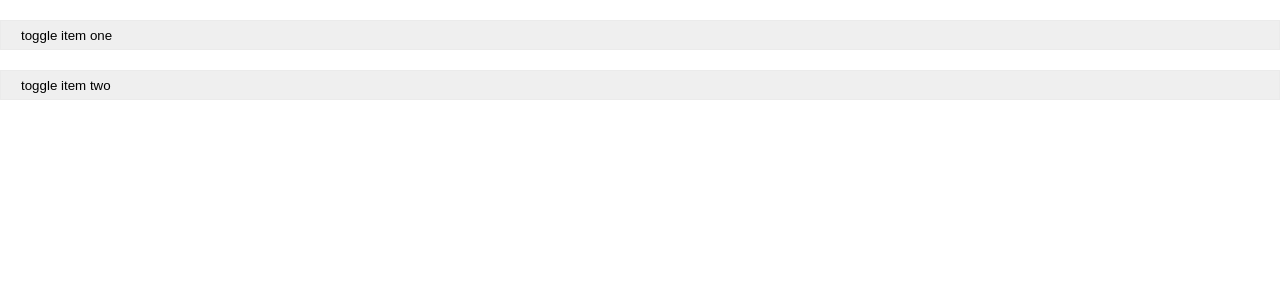
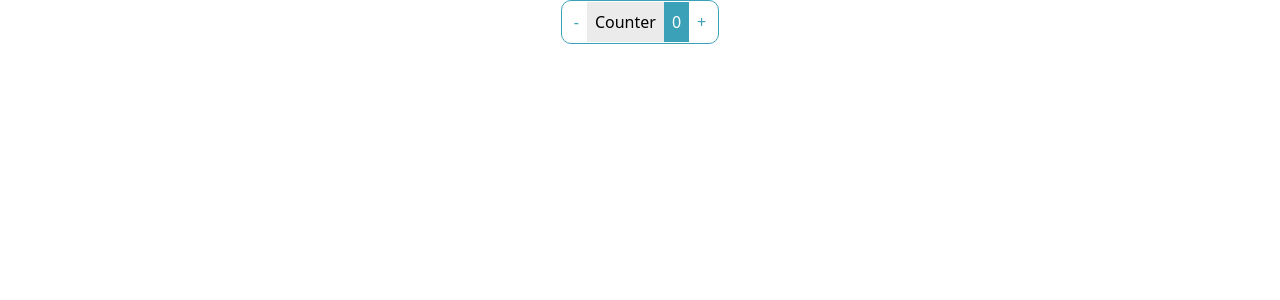
Before and after one commit to isVivek99/react-advanced-training, a React (Create React App) app: page / in a window 1280 px wide. Shown: the top 300 px of the page. Built offline with nearby package versions, Linux system fonts and the light colour scheme.

Commit message:
✨ feat(compound-components): added compound component counter

```diff
--- a/package.json
+++ b/package.json
@@ -10,6 +10,7 @@
     "@types/node": "^16.11.58",
     "@types/react": "^18.0.19",
     "@types/react-dom": "^18.0.6",
+    "bootstrap": "^5.2.1",
     "react": "^18.2.0",
     "react-dom": "^18.2.0",
     "react-scripts": "5.0.1",
--- a/src/Pages/compound-components/PageOne.tsx
+++ b/src/Pages/compound-components/PageOne.tsx
@@ -5,24 +5,25 @@ import Accordian, {
   AccordianPanel,
 } from '../../compound-components-pattern/Accordian';
 
+import {
+  Counter,
+  Label,
+  Decrement,
+  Increment,
+  Count,
+} from '../../compound-components-pattern/Counter';
+
 const PageOne = () => {
   return (
     <div>
-      <br />
-      <Accordian>
-        <AccordianItem id='1'>
-          <AccordianToggle>toggle item one</AccordianToggle>
-          <AccordianPanel>item one content</AccordianPanel>
-        </AccordianItem>
-      </Accordian>
-      {/*  */}
-      <br />
-      <Accordian>
-        <AccordianItem id='2'>
-          <AccordianToggle>toggle item two</AccordianToggle>
-          <AccordianPanel>item two cotent</AccordianPanel>
-        </AccordianItem>
-      </Accordian>
+      <div className=''>
+        <Counter>
+          <Decrement icon='minus' />
+          <Label>Counter</Label>
+          <Count max={10} />
+          <Increment icon='plus' />
+        </Counter>
+      </div>
     </div>
   );
 };
--- /dev/null
+++ b/src/compound-components-pattern/Accordian/AccordianContext.tsx
@@ -0,0 +1,43 @@
+import React, { useContext } from 'react';
+
+interface AppContextInterface {
+  activePanel: string;
+  handlePanelActive: any;
+}
+
+const AccordianContextDefaultvalue = {
+  activePanel: '',
+  handlePanelActive: '',
+};
+export const AccordianContext = React.createContext<AppContextInterface>(
+  AccordianContextDefaultvalue
+);
+
+const AccordianItemContextDefaultValue = {
+  id: '',
+};
+export const AccordianItemContext = React.createContext(
+  AccordianItemContextDefaultValue
+);
+
+export function useAccordian() {
+  const context = useContext(AccordianContext);
+  if (context === undefined) {
+    throw new Error('useAccordian must be used with a <Accordian/>');
+  }
+  return context;
+}
+
+export function useAccordianItem() {
+  const context = useContext(AccordianItemContext);
+  if (context === undefined) {
+    throw new Error('useAccordian must be used with a <AccordianItem/>');
+  }
+  return context;
+}
+
+/**
+ * create conext gives:
+ * AccordianContext.Provider
+ * AccordianContext.Consumer
+ */
--- a/src/compound-components-pattern/Accordian/index.tsx
+++ b/src/compound-components-pattern/Accordian/index.tsx
@@ -1,10 +1,18 @@
 import React, { useState } from 'react';
+import {
+  AccordianContext,
+  AccordianItemContext,
+  useAccordian,
+  useAccordianItem,
+} from './AccordianContext';
 
-export const AccordianToggle = ({ id, handlePanelActive, children }: any) => {
-  const handleClick = () => {
-    console.log(id, handlePanelActive);
-    handlePanelActive(id);
-  };
+type ActivePanel = '0' | '1' | '2';
+type handleClickActiveState = React.Dispatch<React.SetStateAction<ActivePanel>>;
+
+export const AccordianToggle = ({ children }: any) => {
+  const { handlePanelActive } = useAccordian();
+  const { id } = useAccordianItem();
+
   return (
     <button
       style={{
@@ -14,14 +22,17 @@ export const AccordianToggle = ({ id, handlePanelActive, children }: any) => {
         textAlign: 'left',
         padding: '0px 20px',
       }}
-      onClick={() => handleClick()}
+      onClick={() => handlePanelActive(id)}
     >
       {children}
     </button>
   );
 };
 
-export const AccordianPanel = ({ id, activePanel, children }: any) => {
+export const AccordianPanel = ({ children }: any) => {
+  const { activePanel } = useAccordian();
+  const { id } = useAccordianItem();
+
   if (id !== activePanel) return null;
   return (
     <div
@@ -34,37 +45,29 @@ export const AccordianPanel = ({ id, activePanel, children }: any) => {
     </div>
   );
 };
-export const AccordianItem = ({
-  id,
-  activePanel,
-  handlePanelActive,
-  children,
-}: any) => {
+export const AccordianItem = ({ id, children }: any) => {
+  const value = {
+    id: id,
+  };
   return (
-    <div>
-      {React.Children.map(children, (child) => {
-        return React.cloneElement(child, {
-          id,
-          activePanel,
-          handlePanelActive: handlePanelActive,
-        });
-      })}
-    </div>
+    <AccordianItemContext.Provider value={value}>
+      <div>{children}</div>
+    </AccordianItemContext.Provider>
   );
 };
 
 const Accordian = ({ children }: any) => {
-  const [activePanel, setActivePanel] = useState(null);
+  const [activePanel, setActivePanel] = useState<any>('0');
+
+  const value = {
+    activePanel,
+    handlePanelActive: setActivePanel,
+  };
 
   return (
-    <div>
-      {React.Children.map(children, (child) => {
-        return React.cloneElement(child, {
-          activePanel,
-          handlePanelActive: setActivePanel,
-        });
-      })}
-    </div>
+    <AccordianContext.Provider value={value}>
+      <div>{children}</div>
+    </AccordianContext.Provider>
   );
 };
 export default Accordian;
--- /dev/null
+++ b/src/compound-components-pattern/Counter/CounterContext.tsx
@@ -0,0 +1,29 @@
+import React, { useContext } from 'react';
+
+interface CounterContextInterface {
+  globalCount: number;
+  maxCount: number;
+  minCount: number;
+  setCount: any;
+  setMaxCount: any;
+  setMinCount: any;
+}
+const defaultCountState = {
+  globalCount: 0,
+  maxCount: 100,
+  minCount: 0,
+  setCount: () => 1,
+  setMaxCount: () => 1,
+  setMinCount: () => 1,
+};
+
+export const CounterContext =
+  React.createContext<CounterContextInterface>(defaultCountState);
+
+export function useCounterContext() {
+  const context = useContext(CounterContext);
+  if (context === undefined) {
+    throw new Error('useAccordian must be used with a <Counter />');
+  }
+  return context;
+}
--- /dev/null
+++ b/src/compound-components-pattern/Counter/index.tsx
@@ -0,0 +1,96 @@
+import React from 'react';
+import { CounterContext, useCounterContext } from './CounterContext';
+
+export const Counter = ({ children }: any) => {
+  const [count, setCount] = React.useState<any>(0);
+  const [maxCount, setMaxCount] = React.useState<any>(100);
+  const [minCount, setMinCount] = React.useState<any>(0);
+
+  const value = {
+    globalCount: count,
+    maxCount,
+    minCount,
+    setCount,
+    setMinCount,
+    setMaxCount,
+  };
+  return (
+    <CounterContext.Provider value={value}>
+      <button
+        className='d-flex justify-content-center px-1 mx-auto'
+        style={{
+          border: '1px solid #3BA1B8',
+          borderRadius: '10px',
+          backgroundColor: '#ffffff',
+        }}
+      >
+        {children}
+      </button>
+    </CounterContext.Provider>
+  );
+};
+export const Label = ({ children }: any) => {
+  return (
+    <div>
+      <label
+        className='p-2'
+        style={{ backgroundColor: '#ebebeb' }}
+        htmlFor='counter'
+      >
+        {children}
+      </label>
+    </div>
+  );
+};
+
+export const Decrement = ({ icon }: any) => {
+  const { setCount, minCount, globalCount } = useCounterContext();
+  const handleArithematic = () => {
+    if (globalCount > minCount) setCount((prev: number) => prev - 1);
+  };
+  if (icon === 'minus')
+    return (
+      <div
+        className='p-2'
+        style={{ color: '#3BA1B8' }}
+        onClick={handleArithematic}
+      >
+        -
+      </div>
+    );
+  else throw Error('please pass valid props...');
+};
+
+export const Increment = ({ icon }: any) => {
+  const { setCount, maxCount, globalCount } = useCounterContext();
+  const handleArithematic = () => {
+    if (globalCount < maxCount) setCount((prev: number) => prev + 1);
+  };
+
+  if (icon === 'plus')
+    return (
+      <div
+        className='p-2'
+        style={{ color: '#3BA1B8' }}
+        onClick={handleArithematic}
+      >
+        +
+      </div>
+    );
+  else throw Error('please pass valid props...');
+};
+
+export const Count = ({ max }: any) => {
+  const { globalCount, setMaxCount } = useCounterContext();
+  React.useEffect(() => {
+    setMaxCount(max);
+  }, []);
+  return (
+    <div
+      className='p-2'
+      style={{ backgroundColor: '#3BA1B8', color: '#ffffff' }}
+    >
+      {globalCount}
+    </div>
+  );
+};
--- a/src/index.tsx
+++ b/src/index.tsx
@@ -3,6 +3,8 @@ import ReactDOM from 'react-dom/client';
 import './index.css';
 import App from './App';
 import reportWebVitals from './reportWebVitals';
+import 'bootstrap/dist/css/bootstrap.min.css';
+import 'bootstrap/dist/js/bootstrap.bundle.min';
 
 const root = ReactDOM.createRoot(
   document.getElementById('root') as HTMLElement
```
Also changed, not shown: 1 other file (tests, documents, lock files or other folders).
